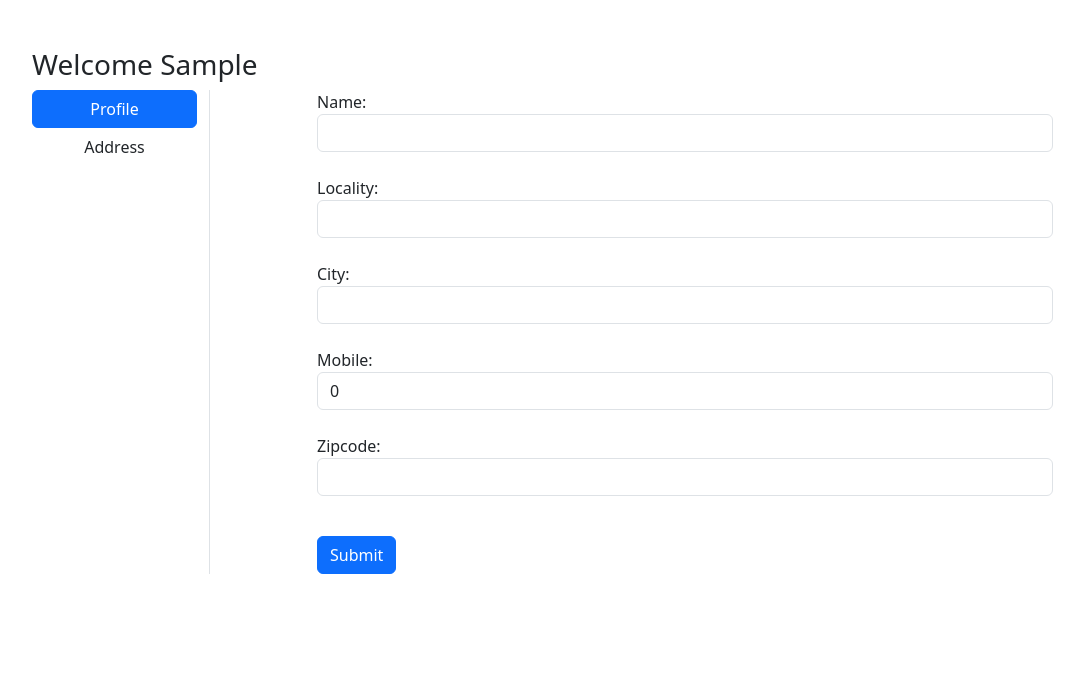
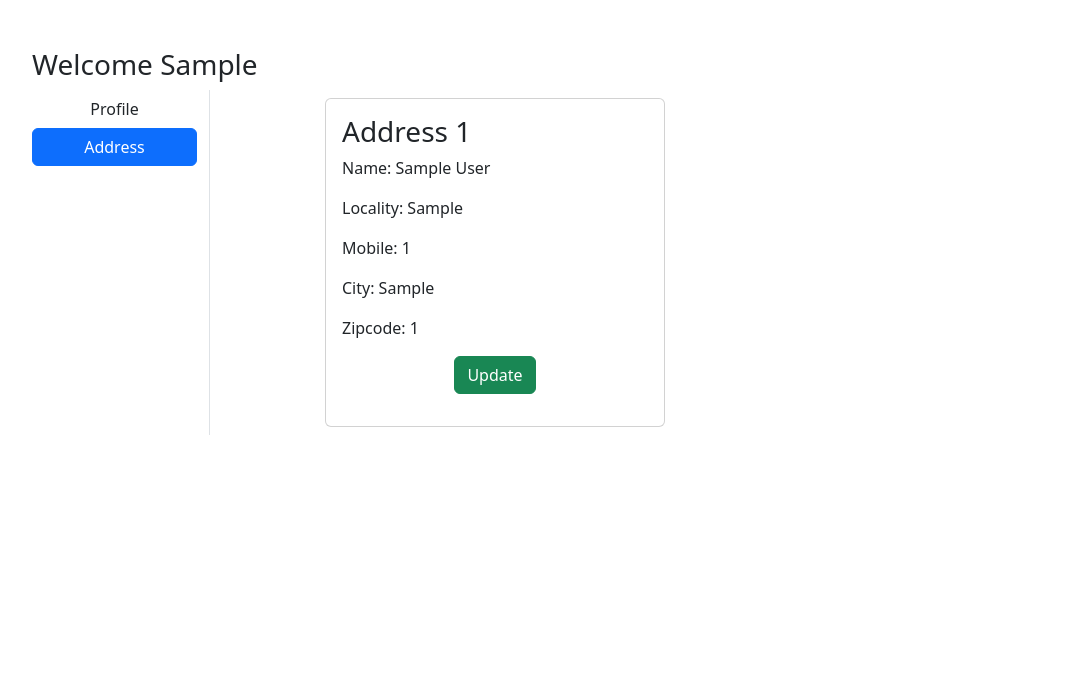
Before and after one commit to GGeorgiDY/EcommerceProject, a Django app: page /account/address/ in a window 1280 px wide. Shown: the part 80-755 px from the top of the page, without its empty margins (50-1134 px from the left). Run offline with Django 4.2, Linux system fonts and the light colour scheme; a user stored in the database is signed in; tables that the repository leaves empty hold one stand-in row (values such as "Sample post"); some libraries are stand-ins or nearby versions.

Commit message:
add account address logic

```diff
--- a/EcommerceProject/EcommerceProject/Accounts/urls.py
+++ b/EcommerceProject/EcommerceProject/Accounts/urls.py
@@ -1,7 +1,7 @@
 from django.contrib.auth import views as auth_view
 from django.urls import path
 from EcommerceProject.Accounts.forms import CustomerLoginForm, MyPasswordResetForm
-from EcommerceProject.Accounts.views import CustomerRegistrationView, ProfileView
+from EcommerceProject.Accounts.views import CustomerRegistrationView, ProfileView, address
 
 urlpatterns = [
     path("registration/", CustomerRegistrationView.as_view(), name="customerregistration"),
@@ -18,5 +18,5 @@ urlpatterns = [
     ), name="password_reset"),
 
     path('profile/', ProfileView.as_view(), name='profile'),
-    path('address/', ProfileView.as_view(), name='address'),
+    path('address/', address, name='address'),
 ]
--- a/EcommerceProject/EcommerceProject/Accounts/views.py
+++ b/EcommerceProject/EcommerceProject/Accounts/views.py
@@ -2,6 +2,7 @@ from django.contrib import messages
 from django.shortcuts import render
 from django.views import View
 from EcommerceProject.Accounts.forms import CustomerRegistrationForm, CustomerProfileForm
+from EcommerceProject.Accounts.models import Customer
 
 
 class CustomerRegistrationView(View):
@@ -26,4 +27,24 @@ class ProfileView(View):
         return render(request, 'Accounts/profile.html', locals())
 
     def post(self, request):
+        form = CustomerProfileForm(request.POST)
+        if form.is_valid():
+            user = request.user
+            name = form.cleaned_data['name']
+            lacality = form.cleaned_data['locality']
+            city = form.cleaned_data['city']
+            mobile = form.cleaned_data['mobile']
+            zipcode = form.cleaned_data['zipcode']
+
+            reg = Customer(user=user, name=name, locality=lacality, mobile=mobile, city=city, zipcode=zipcode)
+            reg.save()
+            messages.success(request, "Congratulations! Profile Save Successfully!")
+        else:
+            messages.warning(request, "Invalid Input Data!")
+
         return render(request, 'Accounts/profile.html', locals())
+
+
+def address(request):
+    add = Customer.objects.filter(user=request.user)
+    return render(request, "Accounts/address.html", locals())
--- /dev/null
+++ b/EcommerceProject/templates/Accounts/address.html
@@ -0,0 +1,47 @@
+{% extends 'EcommerceApp/base.html' %}
+{% load static %}
+{% block title %}Address{% endblock title %}
+
+{% block main-content %}
+    <div class="container my-5">
+        <div class="row">
+            <h3>
+                Welcome <span class="text-capitalize">{{ request.user }}</span>
+            </h3>
+
+            <div class="col-sm-2 border-end">
+                <ul class="list-unstyled">
+                    <li class="d-grid">
+                        <a href="{% url 'profile' %}" class="btn">Profile</a>
+                    </li>
+                    <li class="d-grid">
+                        <a href="{% url 'address' %}" class="btn btn-primary">Address</a>
+                    </li>
+                </ul>
+            </div>
+
+            <div class="col-sm-8 offset-sm-1">
+                <div class="row">
+                    {% for ad in add %}
+                    <div class="col-sm-6">
+                        <div class="card m-2">
+                            <div class="card-body">
+                                <h3>Address {{ forloop.counter }}</h3>
+                                <p>Name: {{ ad.name }}</p>
+                                <p>Locality: {{ ad.locality }}</p>
+                                <p>Mobile: {{ ad.mobile }}</p>
+                                <p>City: {{ ad.city }}</p>
+                                <p>Zipcode: {{ ad.zipcode }}</p>
+                                <p class="text-center">
+                                    <a href="{% url 'updateAddress' pk=ad.id %}" type="button" class="btn btn-success">
+                                        Update
+                                    </a>
+                                </p>
+                            </div>
+                        </div>
+                    </div>
+                    {% endfor %}
+                </div>
+            </div>
+
+{% endblock main-content %}
```
Also changed, not shown: EcommerceProject/templates/Accounts/profile.html (line endings or trailing spaces).
